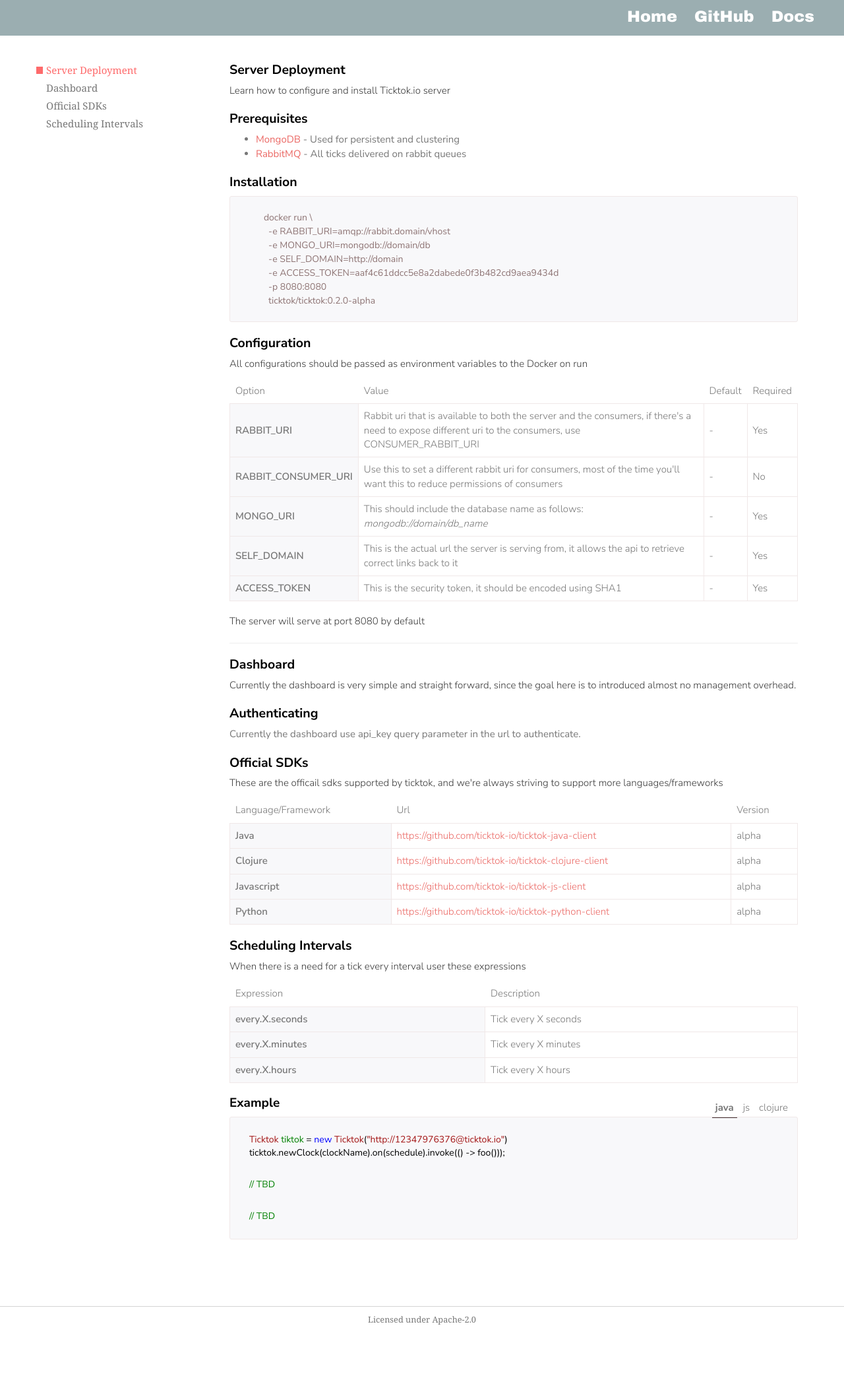
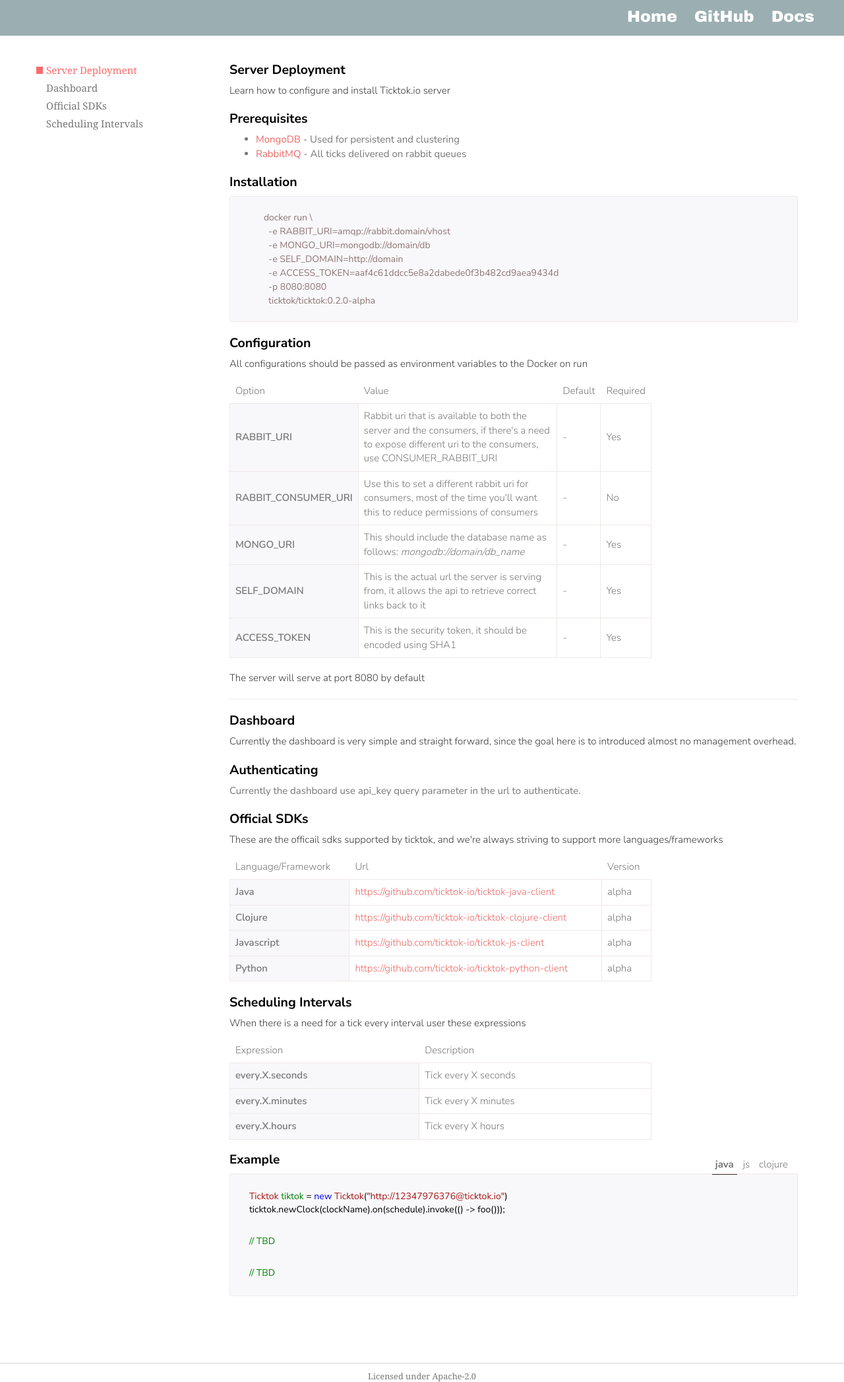
Before and after one commit to ticktok-io/ticktok-io.github.io.old, a Jekyll site: the page built from docs.html, in a window 1280 px wide. Shown: the whole page at 66% size. Built offline with Jekyll 4.4.1, drawn with Linux system fonts in a browser that asks for light colours; nearby versions of some CDN libraries; some web fonts are replaced; before the commit the page ends 2008 px from its top, so only the background shows below that.

```diff
--- a/_includes/css/docs.css
+++ b/_includes/css/docs.css
@@ -43,7 +43,7 @@ article h3 {
 /* table */
 table {
     border-collapse: collapse;
-    width: 100%;
+    width: 50vw;
     transition: color .3s ease-out;
     margin-bottom: 2rem;
 }
@@ -166,6 +166,7 @@ table td:first-child {
 @media (max-width: 750px) {
     .wrapper {
         flex-direction: column;
+		overflow: scroll;
     }
     .doc__content {
         padding-left: 0;
```
